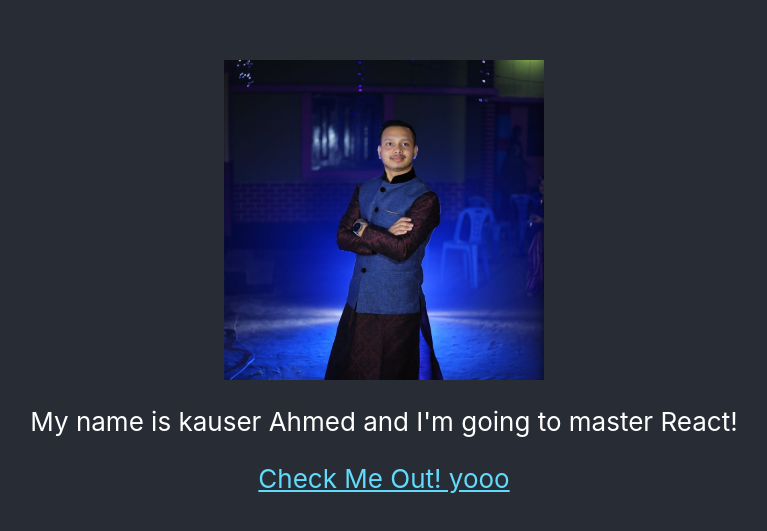
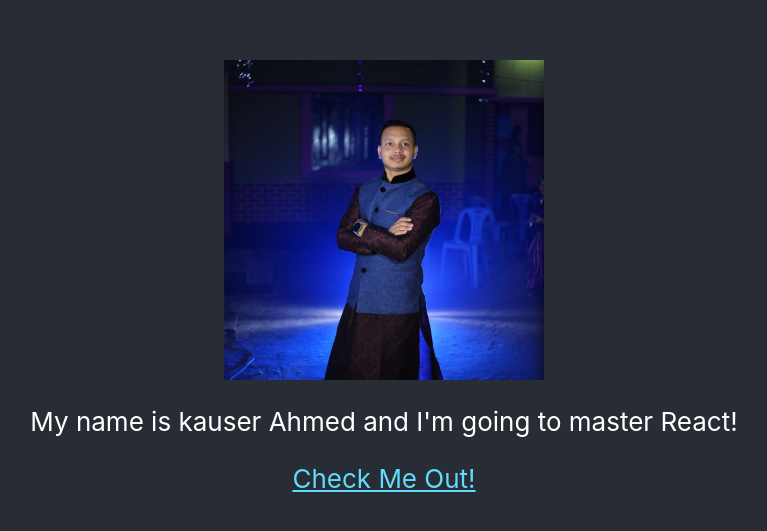
Before and after one commit to kauserahmed/kauserahmed.github.io.kauser, a React (Create React App) app: page / in a window 1280 px wide. Shown: the part 123-654 px from the top of the page, without its empty margins (256-1023 px from the left). Built offline with nearby package versions, Linux system fonts and the light colour scheme.

Commit message:
created componets and page folder inside src

```diff
--- a/src/App.js
+++ b/src/App.js
@@ -17,7 +17,7 @@
           target="_blank"
           rel="noopener noreferrer"
         >
-          Check Me Out! yooo
+          Check Me Out!
         </a>
       </header>
     </div>
```
